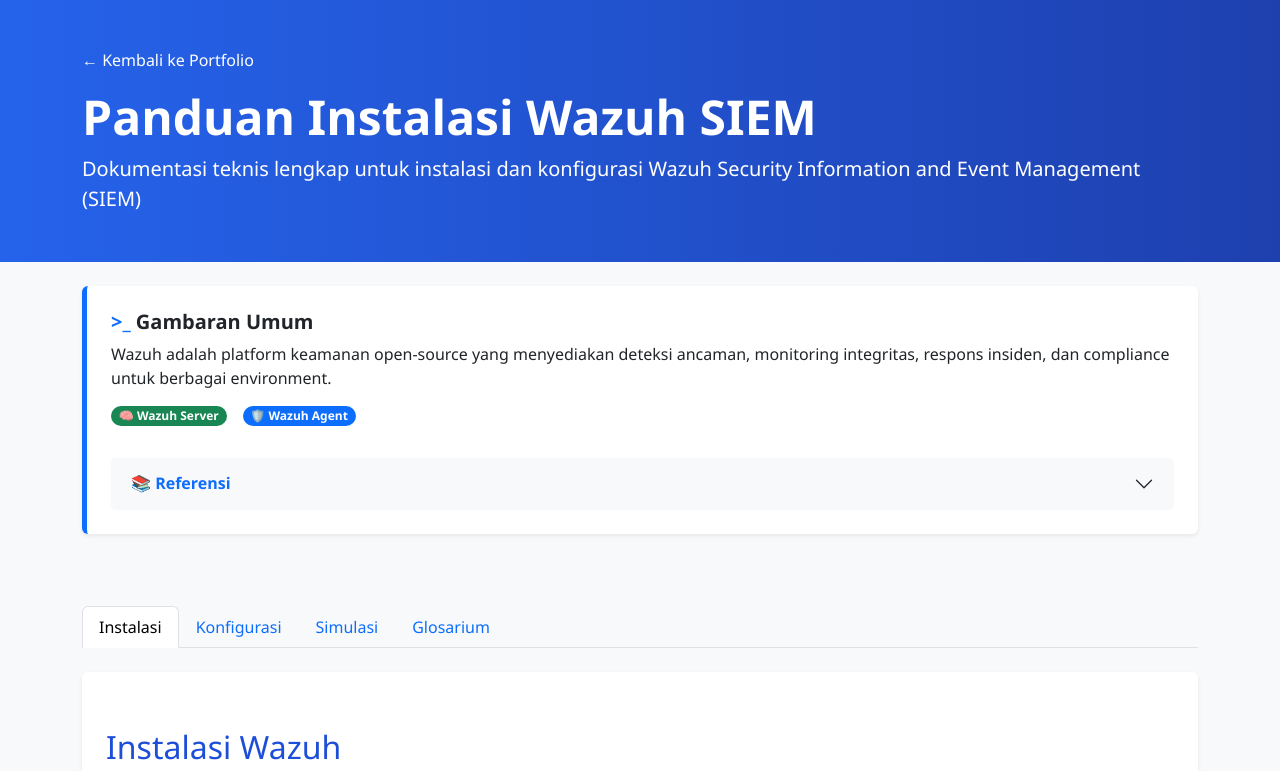
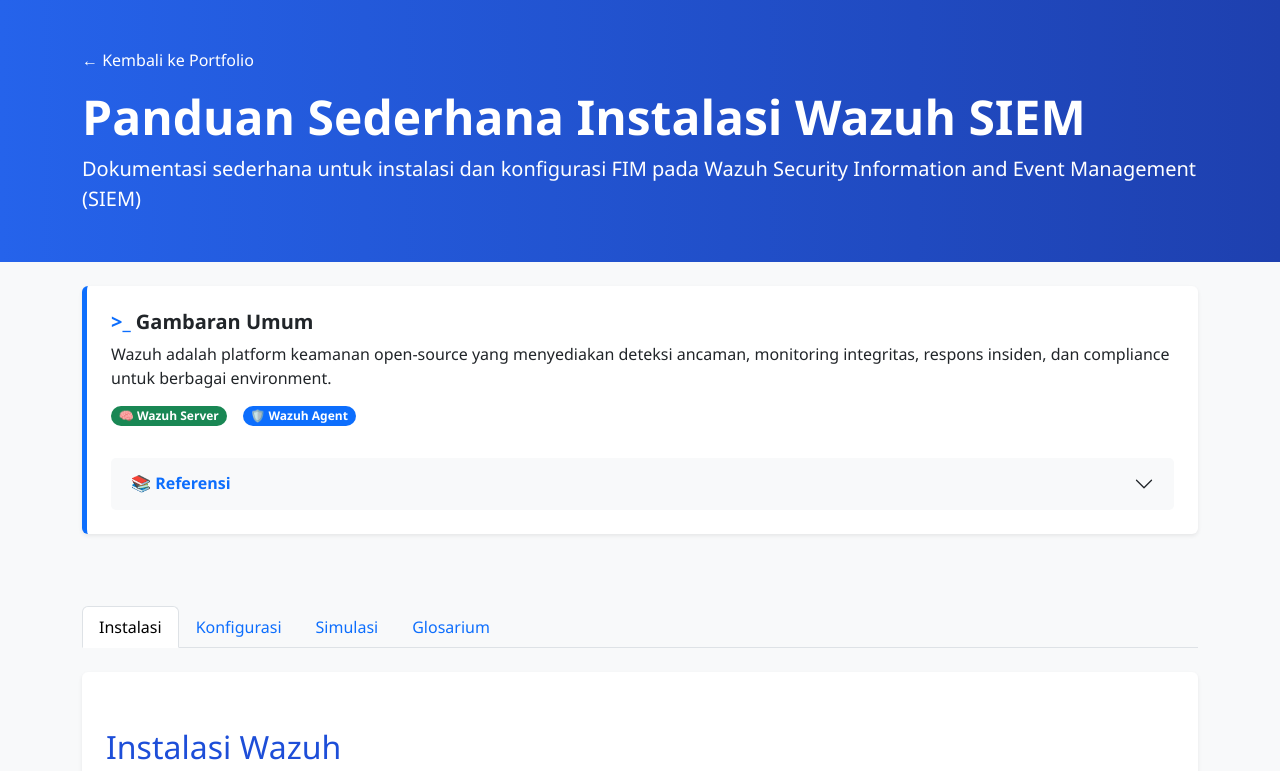
Before and after one commit to FadlyRizqy/WazuhGuide, a plain HTML site: page index.html in a window 1280 px wide. Shown: the top 771 px of the page. Drawn offline with nearby package versions, Linux system fonts and the light colour scheme.

Commit message:
Update index.html

```diff
--- a/index.html
+++ b/index.html
@@ -4,7 +4,8 @@
   <meta charset="UTF-8">
   <meta name="viewport" content="width=device-width, initial-scale=1">
 <!-- Title webpage, tambahin icon keknya bisa -->
-  <title>Panduan Wazuh SIEM</title>
+  <title>Panduan Sederhana Wazuh SIEM</title>
+  <link rel="icon" type="image/svg+xml" href="favicon.svg">
   <link href="https://cdn.jsdelivr.net/npm/bootstrap@5.3.3/dist/css/bootstrap.min.css" rel="stylesheet">
   <style>
     body {
@@ -45,8 +46,8 @@
 <section class="bg-primary text-white py-5" style="background: linear-gradient(90deg, #2563eb 0%, #1e40af 100%);">
   <div class="container">
     <a href="https://fadlyrizqy.vercel.app/" class="text-white text-decoration-none mb-3 d-inline-block">&larr; Kembali ke Portfolio</a>
-    <h1 class="display-5 fw-bold">Panduan Instalasi Wazuh SIEM</h1>
-    <p class="lead mb-0">Dokumentasi teknis lengkap untuk instalasi dan konfigurasi Wazuh Security Information and Event Management (SIEM)</p>
+    <h1 class="display-5 fw-bold">Panduan Sederhana Instalasi Wazuh SIEM</h1>
+    <p class="lead mb-0">Dokumentasi sederhana untuk instalasi dan konfigurasi FIM pada Wazuh Security Information and Event Management (SIEM)</p>
   </div>
 </section>
 <!-- Gambaran Umum Section -->
```
